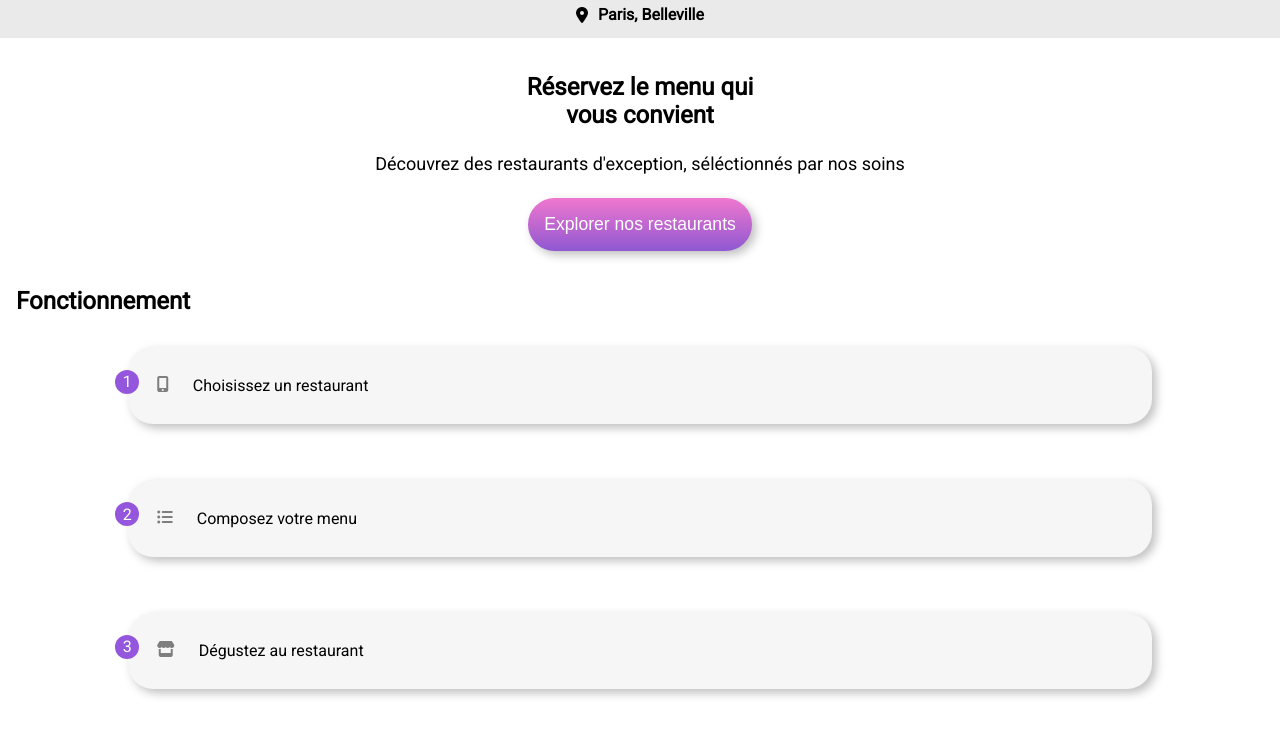
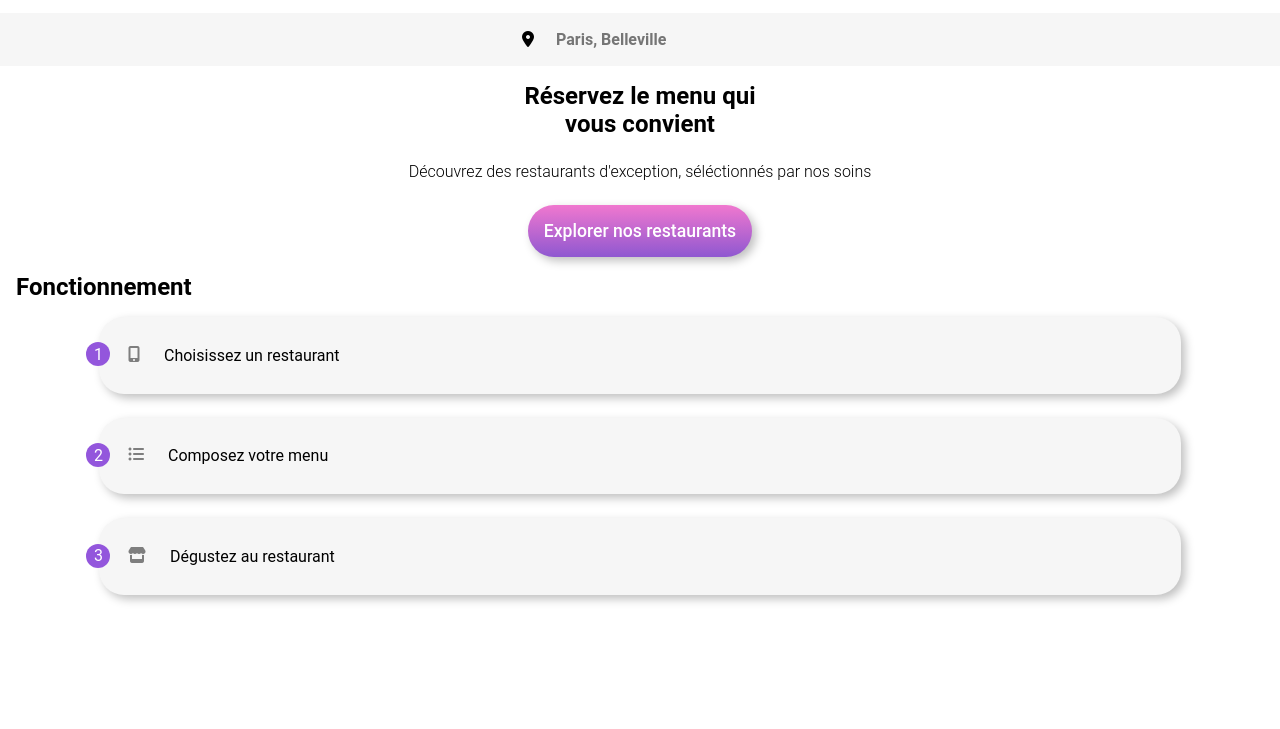
Before and after one commit to Zeleif/Oh-My-Food, a website: page index.html in a window 1280 px wide. Shown: the part 74-803 px from the top of the page. Drawn offline with Linux system fonts and the light colour scheme; a web font is replaced by a local one.

Commit message:
Changement de div en nav

```diff
--- a/index.html
+++ b/index.html
@@ -6,22 +6,31 @@
     <meta http-equiv="X-UA-Compatible" content="IE=edge">
     <meta name="viewport" content="width=device-width, initial-scale=1.0">
     <link rel="preconnect" href="https://fonts.googleapis.com">
-    <link rel="preconnect" href="https://fonts.googleapis.com">
     <link rel="preconnect" href="https://fonts.gstatic.com" crossorigin>
-    <link href="https://fonts.googleapis.com/css2?family=Roboto&display=swap" rel="stylesheet">
+    <link href="https : //fonts.googleapis.com/css2?family= famille= Roboto:wght@300;400;500;700 & display=swap"
+        rel="stylesheet">
     <script src="https://kit.fontawesome.com/5dc5360e3d.js" crossorigin="anonymous"></script>
     <link rel="stylesheet" href="style.css">
     <title>Ohmyfood</title>
 </head>
 
 <body>
+    <!-------En-tête ------>
     <header>
         <img src="./Assets/images/logo/ohmyfood@2x.svg" alt="Logo">
     </header>
     <main>
-        <section class="Localisation">
-            <i class="fa-solid fa-location-dot"></i>
-            <h2 class="city">Paris, Belleville</h2>
+        <section>
+            <nav class="nav-bar">
+                <!-- recherche par ville -->
+                <form class="search-bar">
+                    <i class="fa-solid fa-location-dot"></i>
+                    <label for="search" class="accessibility-label">Entrez le nom de la ville</label>
+                    <input type="text" class="bold" id="search" placeholder="Paris, Belleville">
+                    </label>
+                    </div>
+                </form>
+            </nav>
         </section>
         <section class="présentation">
             <h2 class="pres_title">Réservez le menu qui<br> vous convient</h2>
@@ -52,6 +61,13 @@
                 <div>3</div>
             </div>
         </section>
+
+
+
+
+
+
+
     </main>
 </body>
 
--- a/sass/general/base.scss
+++ b/sass/general/base.scss
@@ -1,9 +1,20 @@
-*,
+* {
+    margin: 0;
+    font-family: "Roboto", sans-serif;
 ::before,
 ::after {
     box-sizing: border-box;
 }
-body {
-    margin: 0;
-    font-family: "Roboto", sans-serif;
 }
+.bold {
+    font-weight: bold;
+  }
+
+  .gray {
+    color: dimgray;
+  }
+
+  .accessibility-label {
+    position: absolute;
+    left: -999px;
+  }
--- a/sass/layout/en_tete.scss
+++ b/sass/layout/en_tete.scss
@@ -2,7 +2,6 @@ header {
     display: flex;
     justify-content: center;
     align-items: center;
-    padding: 1rem;
-    box-shadow: 0 0 0.5rem rgba(0, 0, 0, 0.25);
+    padding: 1.5rem;
     position: relative;
 }
--- a/sass/layout/local.scss
+++ b/sass/layout/local.scss
@@ -1,11 +1,18 @@
-.Localisation {
-    background-color: #EAEAEA;
-    display: flex;
-    justify-content: center;
-    align-items: center;
-    gap: 10px;
-    font-family: "Roboto", sans-serif;
+.nav-bar {
+    text-align: center;
+    background-color: #f6f6f6;
+
+    .search-bar {
+        margin-top: 5px;
+        font-size: 1rem;
+        padding-top: 1rem;
+        input {
+            border: none;
+            font-size: 1rem;
+            width: 200px;
+            margin-left: 1rem;
+            margin-bottom: 1rem;
+            background-color: #f6f6f6;
+        }
+    }
 }
-   .city {
-    font-size: 1rem;
-}
--- a/sass/layout/presentation.scss
+++ b/sass/layout/presentation.scss
@@ -2,7 +2,6 @@
 .présentation {
     text-align: center;
     padding: 1rem;
-    font-family: "Roboto", sans-serif;
 }
   .pres_title .pres_subtitle {
     display: flex;
@@ -12,7 +11,7 @@
 
   .pres_subtitle {
     margin: 1.5rem 0;
-    font-size: 18px;
+    font-weight: 300;
   }
   .pres_btn {
     border: 0;
--- a/sass/component/tuto.scss
+++ b/sass/main/tuto.scss
@@ -6,11 +6,12 @@
    flex-direction: column;
    align-items: center;
 }
-   .process_title {
+.process_title {
       padding-left: 1rem;
       margin-bottom: 1rem;
    }
-.process_step p {
+.process_step {
+    p {
  background-color: #f6f6f6;
  text-align: center;
  display: flex;
@@ -19,19 +20,20 @@
  width: 80vw;
  padding: 1.8rem;
  @include dark.shadow;
-}
-  i.fas {
-  color: #7E7E7E;
  }
- .process_step div {
+   div {
    display: grid;
    place-items: center;
    position: relative;
    left: -0.8rem;
-   bottom: 4.4rem;
+   bottom: 3.2rem;
    width: 1.5rem;
    height: 1.5rem;
    border-radius: 50%;
    color: #fff;
    background-color: #9356dc;
  }
+}
+  i.fas {
+  color: #7E7E7E;
+ }
--- a/style.scss
+++ b/style.scss
@@ -2,4 +2,4 @@
 @use "./sass/layout/en_tete.scss";
 @use "./sass/layout/local.scss";
 @use "./sass/layout/presentation.scss";
-@use "./sass/component/tuto.scss"
+@use "./sass/main/tuto.scss"
```
Also changed, not shown: style.css, 1 other file.
